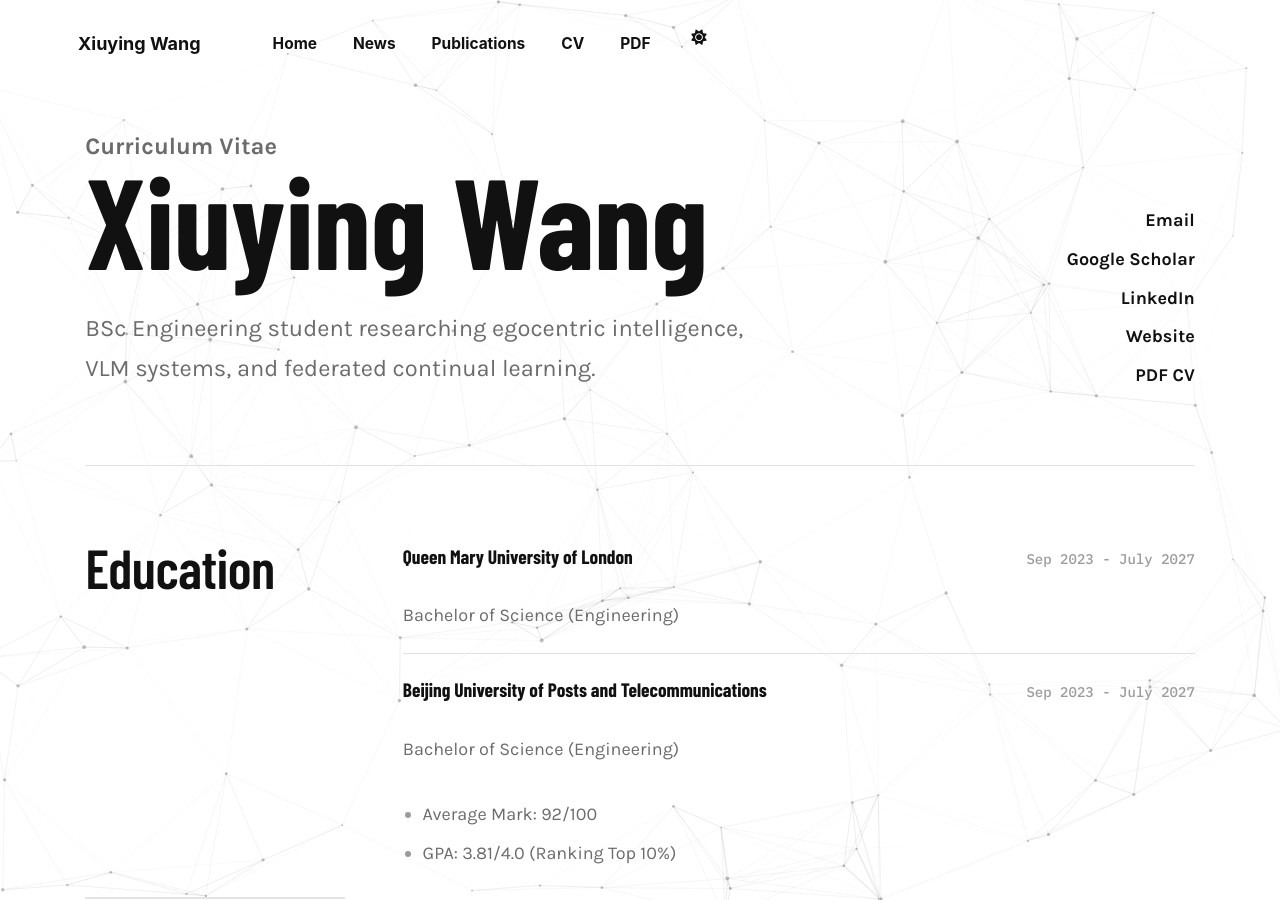
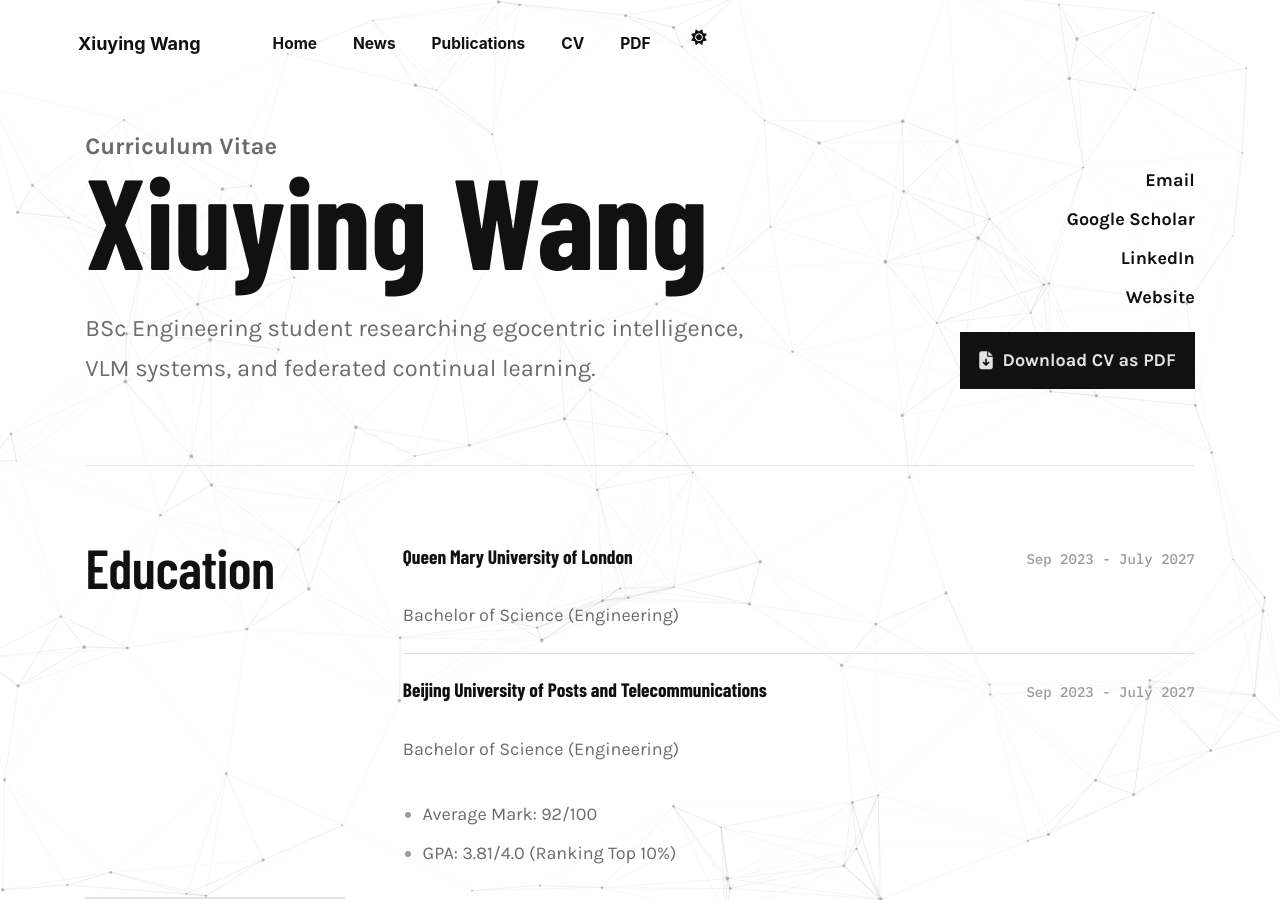
Before and after one commit to Leowang980/Leowang980.github.io, a Jekyll site: the page built from _pages/cv.md, in a window 1280 px wide and 900 px high. Built offline with Jekyll 4.4.1, drawn with Linux system fonts in a browser that asks for light colours.

Commit message:
Enhance CV download link with improved styling and accessibility

```diff
--- a/_pages/cv.md
+++ b/_pages/cv.md
@@ -19,7 +19,10 @@ redirect_from:
       <a href="https://scholar.google.com/citations?user=wIUgjFoAAAAJ&hl=zh-CN&oi=ao">Google Scholar</a>
       <a href="https://www.linkedin.com/in/xiuying-wang-727428337/">LinkedIn</a>
       <a href="https://leowang980.github.io/">Website</a>
-      <a href="/files/XiuyingWang.pdf">PDF CV</a>
+      <a class="cv-hero__download" href="/files/XiuyingWang.pdf" target="_blank" rel="noopener">
+        <i class="fa-solid fa-file-arrow-down" aria-hidden="true"></i>
+        Download CV as PDF
+      </a>
     </div>
   </section>
 
--- a/_sass/custom/_glass.scss
+++ b/_sass/custom/_glass.scss
@@ -560,6 +560,24 @@ html[data-theme="dark"] .greedy-nav .hidden-links {
   color: var(--data-muted);
 }
 
+.cv-hero__links .cv-hero__download {
+  display: inline-flex;
+  gap: 0.55rem;
+  align-items: center;
+  padding: 0.78rem 1rem;
+  border: 1px solid var(--data-ink);
+  margin-top: 0.55rem;
+  background: var(--data-ink);
+  color: var(--data-paper);
+  transition: background 160ms ease, color 160ms ease, transform 160ms ease;
+}
+
+.cv-hero__links .cv-hero__download:hover {
+  background: var(--data-paper);
+  color: var(--data-ink);
+  transform: translateY(-2px);
+}
+
 .cv-item__topline {
   display: flex;
   flex-wrap: wrap;
```
